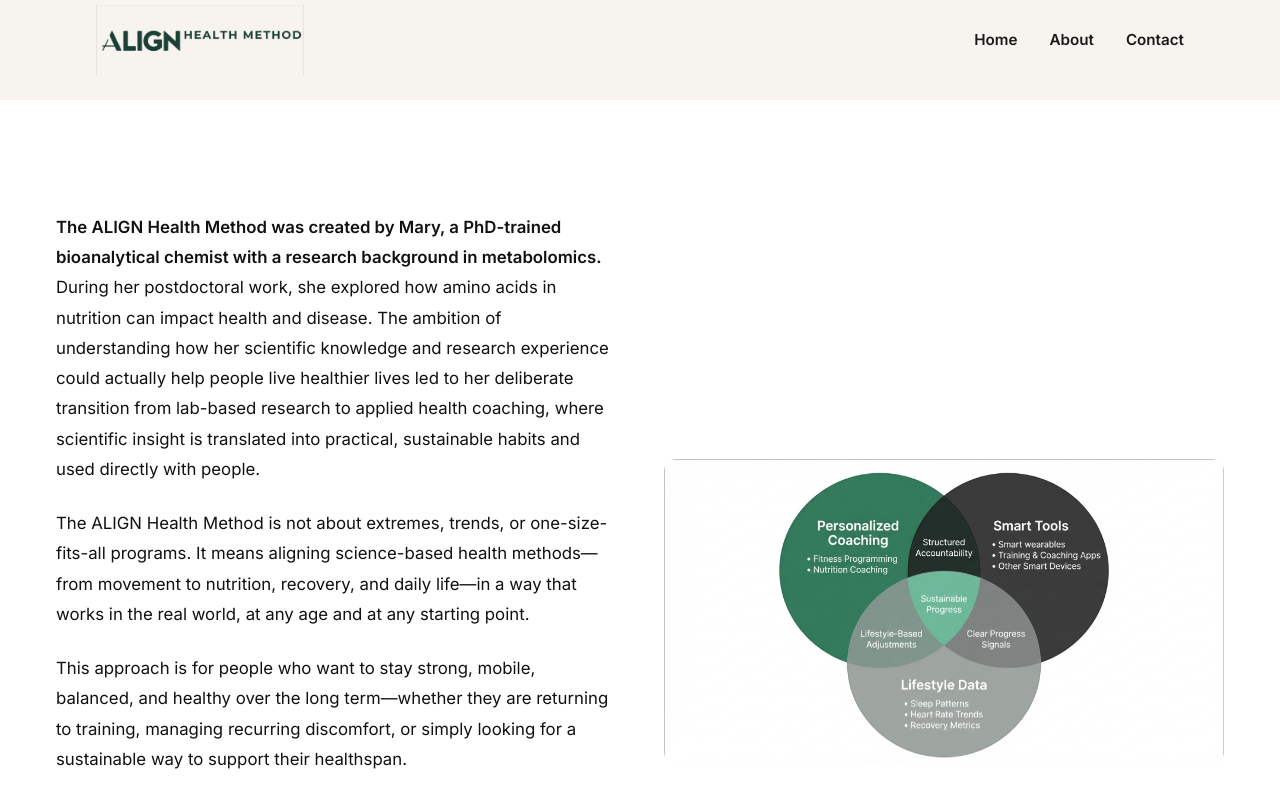
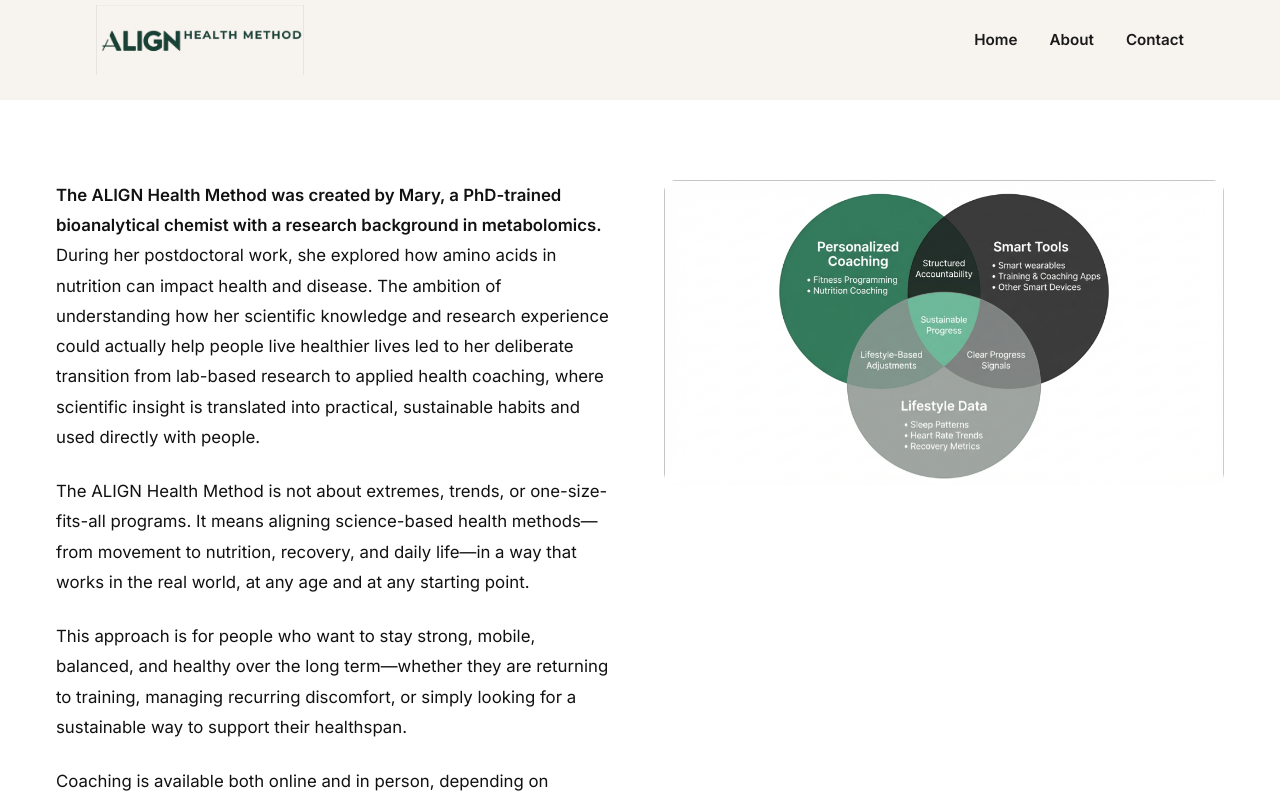
Before and after one commit to maryamt52/AlignHealthy, a React (Vite) app: page /about in a window 1280 px wide. Shown: the top 800 px of the page. Built offline with nearby package versions, Linux system fonts and the light colour scheme.

Commit message:
Fix CSS: Align About diagram to top

```diff
--- a/src/styles/main.css
+++ b/src/styles/main.css
@@ -312,9 +312,8 @@ img.navbar-logo {
     grid-template-columns: 1fr 1fr;
     /* EQUAL width for larger diagram */
     gap: 3rem;
-    align-items: center;
-    /* Center diagram vertically */
-    padding-top: 2rem;
+    align-items: start;
+    padding-top: 0;
   }
 
   .mobile-only-chart {
```
